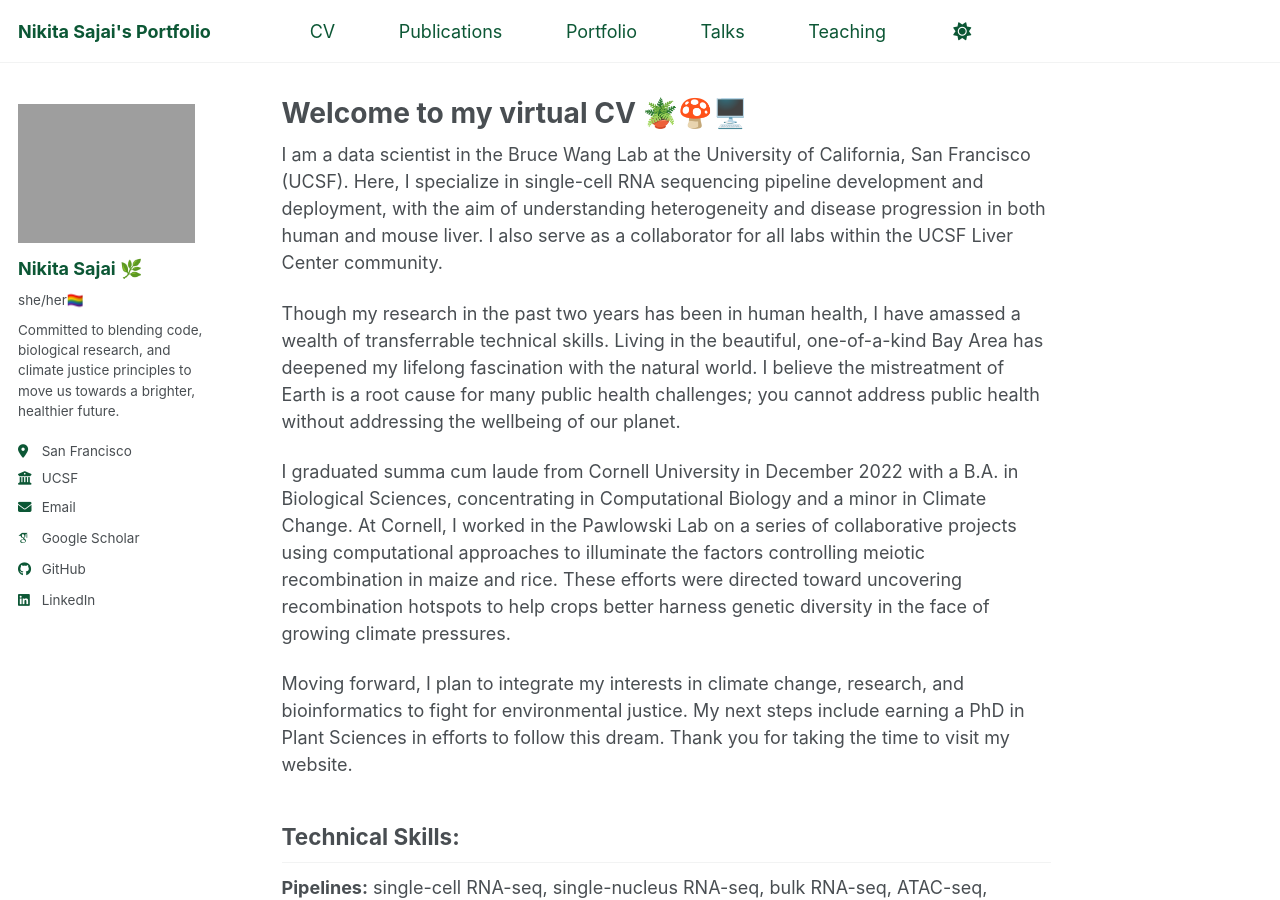
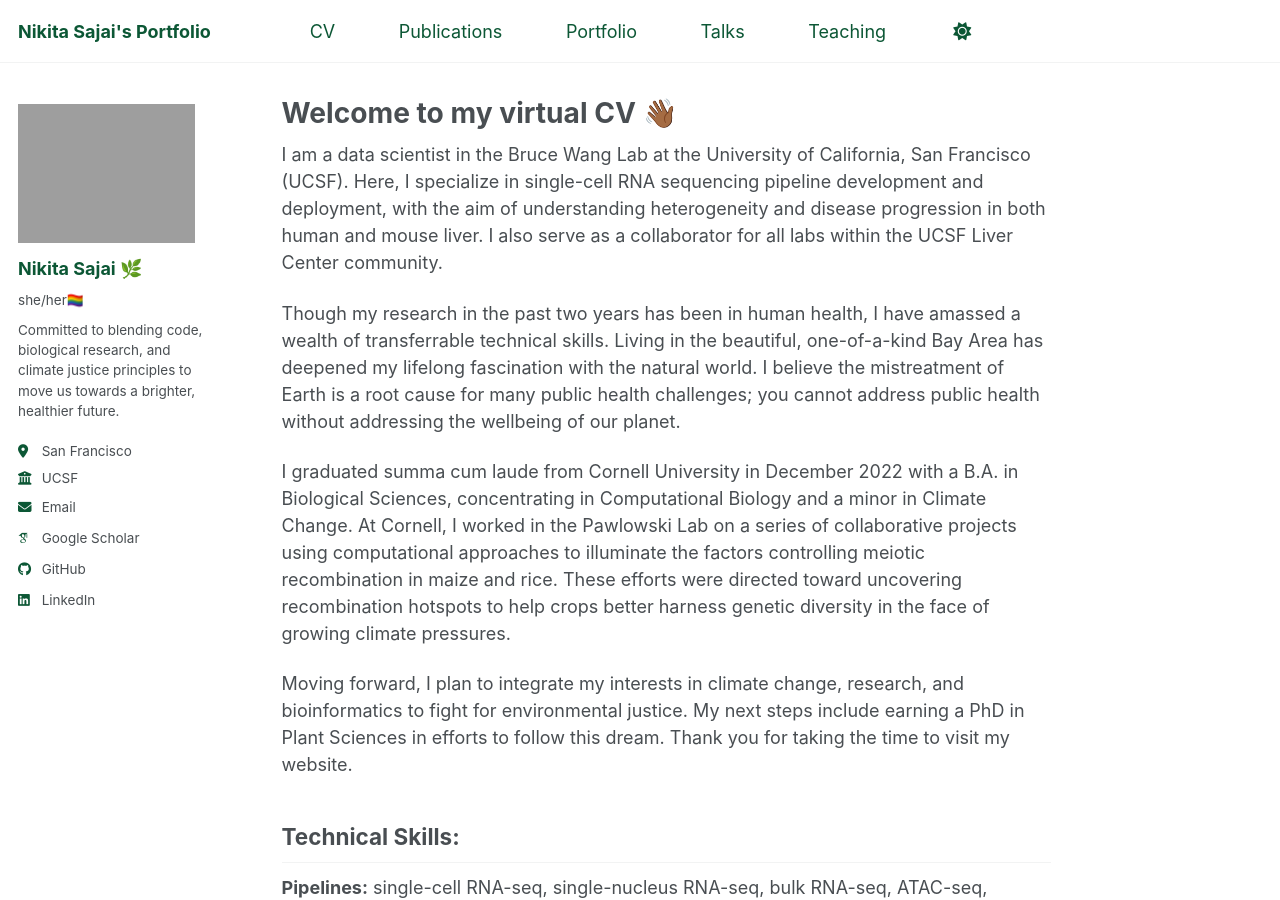
Before and after one commit to 16nikita/16nikita.github.io, a Jekyll site: the page built from _pages/about.md, in a window 1280 px wide and 900 px high. Built offline with Jekyll 4.4.1, drawn with Linux system fonts in a browser that asks for light colours; some web fonts are replaced.

```diff
--- a/_pages/about.md
+++ b/_pages/about.md
@@ -1,6 +1,6 @@
 ---
 permalink: /
-title: "Welcome to my virtual CV 🪴🍄🖥️"
+title: "Welcome to my virtual CV 👋🏾"
 author_profile: true
 redirect_from:
   - /about/
```
